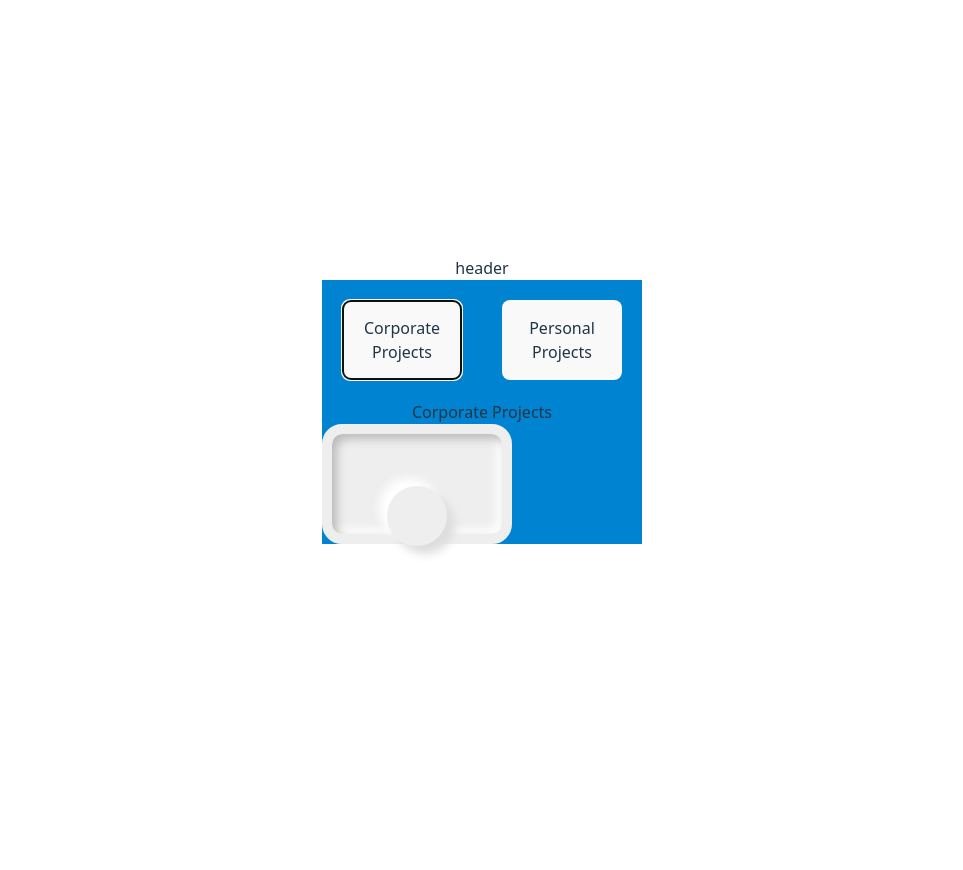
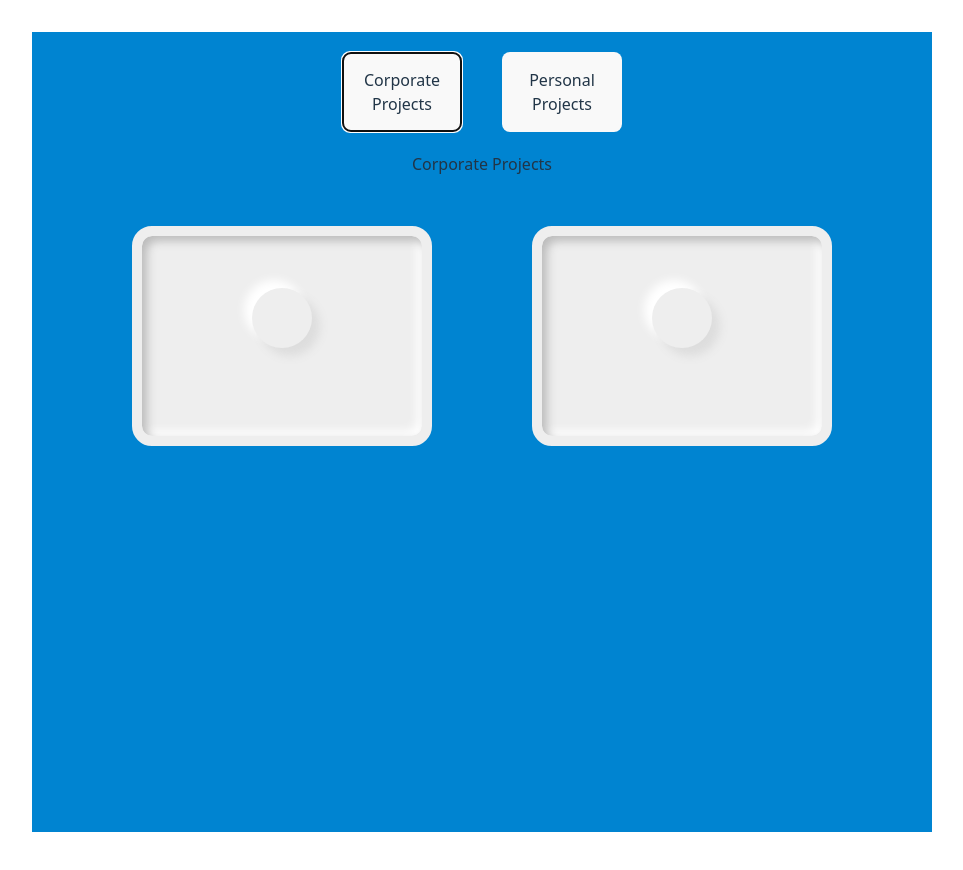
Before and after one commit to rsarellano/rjsarellanoportfolio, a React (Vite) app in the folder rjsarellanoportfolio/: page /main in a window 1280 px wide. Both pictures are taken after a click on the button "Corporate Projects". Shown: the whole page, without its empty margins (158-1121 px from the left). Before the commit the page ends 800 px from the top, so only its background shows below. Built offline with nearby package versions, Linux system fonts and the light colour scheme.

Commit message:
modified project cards

```diff
--- a/rjsarellanoportfolio/src/components/projects/corporate/corporateProjects.tsx
+++ b/rjsarellanoportfolio/src/components/projects/corporate/corporateProjects.tsx
@@ -3,14 +3,24 @@ import React from 'react'
 const CorporateProjects = () => {
   return (
     <div>Corporate Projects
-
-      <div>
+      <div className=' flex justify-center'>
       <div className="card">
     <div className="icon">
     </div>
 
     <div className="content">
-        <h3>Title</h3>
+        <h3>Corporate Projects</h3>
+        <p>Lorem ipsum dolor sit amet, consectetur </p>
+    </div>
+</div>
+
+
+<div className="card">
+    <div className="icon">
+    </div>
+
+    <div className="content">
+        <h3>Corporate Projects</h3>
         <p>Lorem ipsum dolor sit amet, consectetur </p>
     </div>
 </div>
--- a/rjsarellanoportfolio/src/components/projects/personal/personalProjects.tsx
+++ b/rjsarellanoportfolio/src/components/projects/personal/personalProjects.tsx
@@ -2,7 +2,30 @@ import React from 'react'
 
 const PersonalProjects = () => {
   return (
-    <div>PersonalProjects</div>
+    <div>PersonalProjects
+      <div className=' flex justify-center'>
+      <div className="card">
+    <div className="icon">
+    </div>
+
+    <div className="content">
+        <h3>Personal Projects</h3>
+        <p>Lorem ipsum dolor sit amet, consectetur </p>
+    </div>
+</div>
+
+
+<div className="card">
+    <div className="icon">
+    </div>
+
+    <div className="content">
+        <h3>Personal Projects</h3>
+        <p>Lorem ipsum dolor sit amet, consectetur </p>
+    </div>
+</div>
+      </div>
+    </div>
   )
 }
 
--- a/rjsarellanoportfolio/src/index.css
+++ b/rjsarellanoportfolio/src/index.css
@@ -72,8 +72,9 @@ button:focus-visible {
 
 /* Card for Projects */
 .card {
-  width: 190px;
-  height: 120px;
+  margin: 50px;
+  width: 300px;
+  height: 220px;
   background-color: #eee;
   text-align: center;
   border: 10px solid #eee;
@@ -83,7 +84,7 @@ button:focus-visible {
 }
 
 .card:hover {
-  height: 254px;
+  height: 310px;
 }
 
 .icon {
--- a/rjsarellanoportfolio/src/pages/mainPage.tsx
+++ b/rjsarellanoportfolio/src/pages/mainPage.tsx
@@ -25,10 +25,14 @@ const MainPage = () => {
 
   return (
     <div>
-      <div><Header /></div>
+      <div>
 
-      <div className='container bg-sky-600'>
 
+
+      </div>
+
+      <div className='container bg-sky-600 mb-2 position: relative'>
+       <div className='h-[800px] w-[900px]'>
         <button
           className='m-5 w-[120px] h-[80px]'
           onClick={toggleCorporateProjects}
@@ -42,6 +46,7 @@ onClick={togglePersonalProjects}> Personal Projects </button>
 
 {showPersonalProjects && <PersonalProjects />}
         {showCorporateProjects && <CorporateProjects />}
+        </div>
       </div>
     </div>
   );
```
